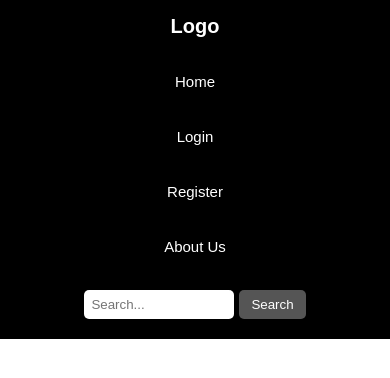
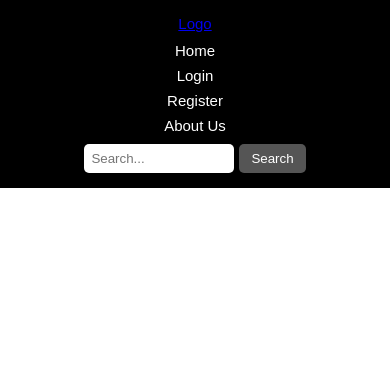
Before and after one commit to iliyajozi88/home_work1, a plain HTML site: page index.html in a window 390 px wide. Drawn offline with Linux system fonts and the light colour scheme.

Commit message:
Update style.css

```diff
--- a/asset/style.css
+++ b/asset/style.css
@@ -7,77 +7,87 @@
 body {
     font-family: sans-serif;
     font-size: 15px;
-    display: flex;
-    flex-direction: column;
 }
 
 nav {
     width: 100%;
 }
 
-
 .menu {
-    width: 100%;
-    background-color: black;
     display: flex;
     align-items: center;
-    padding: 0 15px;
-    justify-content: space-around;
-    gap: 40px;
+    justify-content: space-between;
+    padding: 0 20px;
+    background-color: black;
+    height: 60px;
 }
 
 .menu .left a {
-    color: white;
-    text-decoration: none;
-    font-size: 20px;
-    font-weight: bold;
+    display: flex;
+    align-items: center;
+}
+
+.menu .left a .logo {
+    height: 60px;
+    width: auto;
 }
 
 .menu .center {
-    flex-grow: 1;
     display: flex;
     justify-content: center;
+    flex-grow: 1;
+    height: 100%;
 }
 
 .menu .center ul {
     display: flex;
     gap: 20px;
     list-style: none;
+    height: 100%;
+    align-items: center;
 }
 
 .menu .center ul li a {
+    color: white;
     text-decoration: none;
-    color: white;
-    padding: 15px 20px;
-    display: block;
+    display: flex;
+    align-items: center;
+    height: 100%;
+    padding: 0 10px;
 }
 
 .menu .center ul li a:hover {
     background-color: #333;
-    color: #fff;
     border-radius: 3px;
+    height: 60px;
 }
+
+.menu .right {
+    display: flex;
+    align-items: center;
+    height: 100%;
+}
+
 .menu .right form {
     display: flex;
     gap: 5px;
     align-items: center;
+    height: 100%;
 }
 
 .menu .right form input[type="search"] {
     padding: 7px;
     border-radius: 5px;
     border: none;
-    outline: none;
 }
 
 .menu .right form input[type="submit"] {
     padding: 7px 12px;
     border-radius: 5px;
     border: none;
-    cursor: pointer;
     background-color: #555;
     color: white;
-    transition: background-color 0.3s ease;
+    cursor: pointer;
 }
 
 .menu .right form input[type="submit"]:hover {
@@ -87,20 +97,13 @@ nav {
 @media (max-width: 768px) {
     .menu {
         flex-direction: column;
-        align-items: center;
+        height: auto;
         gap: 10px;
         padding: 15px;
     }
 
-    .menu .left {
-        order: 1;
-        margin-bottom: 10px;
-    }
-
-    .menu .center {
-        order: 2;
-        justify-content: center;
-        margin-bottom: 10px;
+    .menu .left a .logo {
+        height: 45px;
     }
 
     .menu .center ul {
@@ -109,24 +112,7 @@ nav {
         align-items: center;
     }
 
-    .menu .right {
-        order: 3;
-        margin-bottom: 5px;
-        width: 100%;
-        display: flex;
-        justify-content: center;
-    }
-
-    .menu .right form {
-        flex-direction: row;
-        gap: 5px;
-    }
-
     .menu .right form input[type="search"] {
         width: 150px;
     }
-
-    .menu .right form input[type="submit"] {
-        width: auto;
-    }
 }
```
